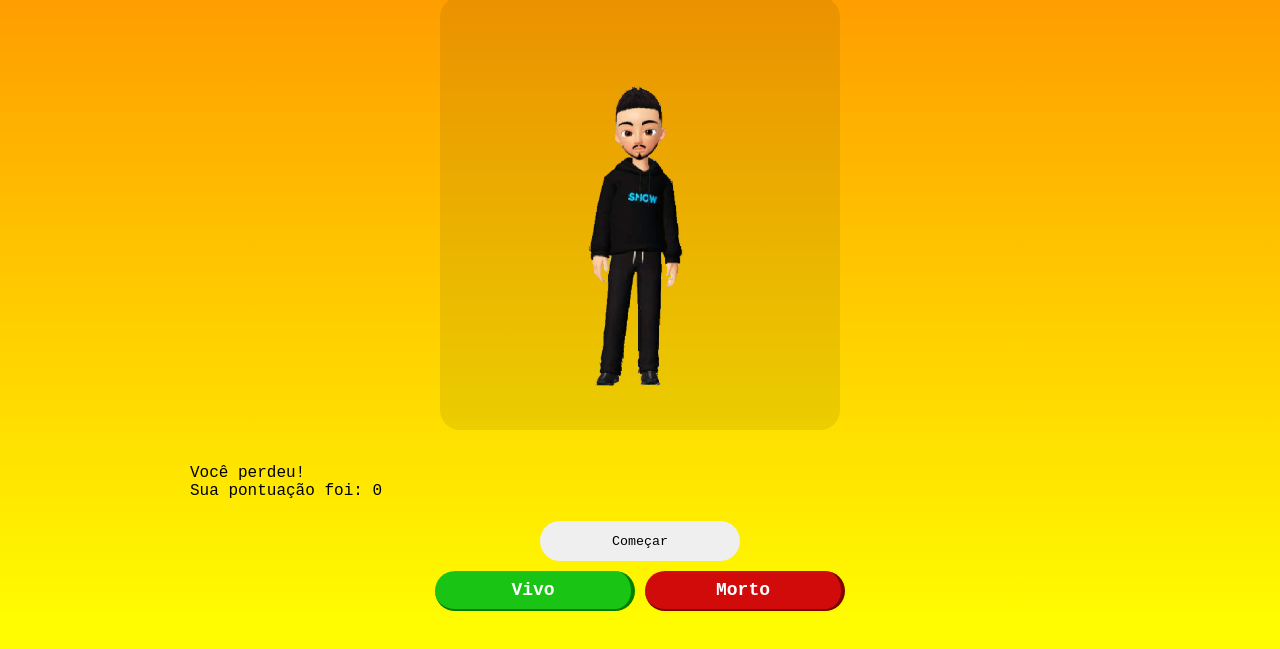
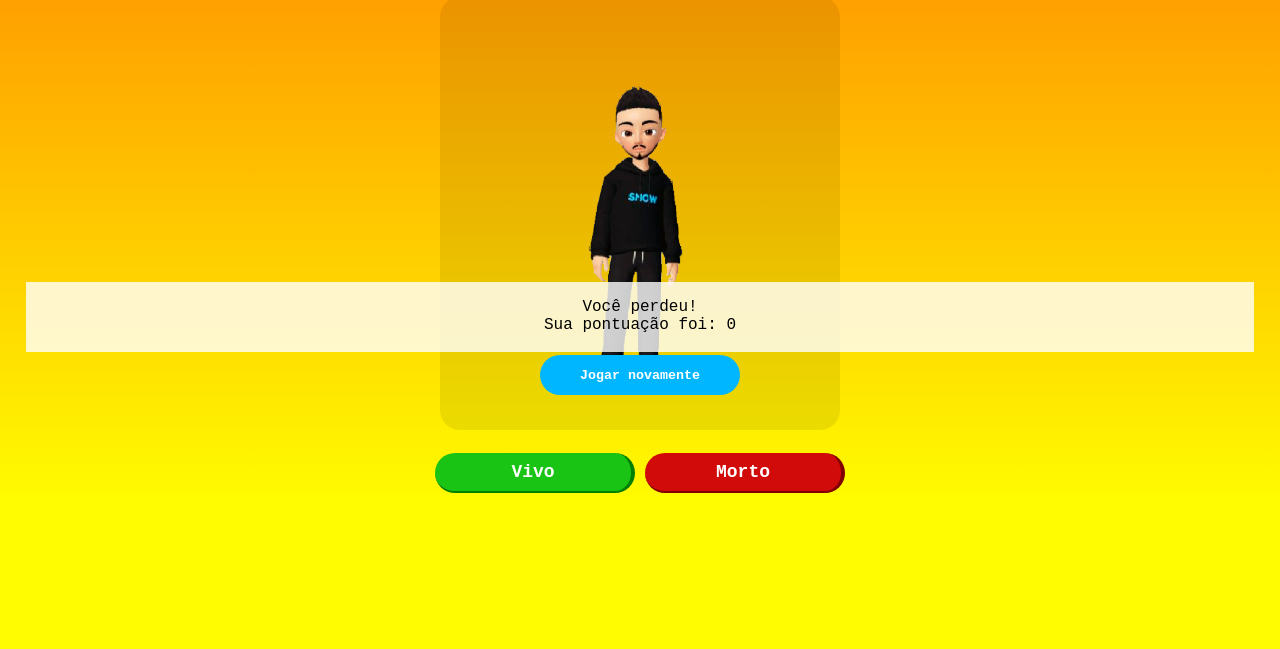
Before and after one commit to jardeson777/VivoMorto, a plain HTML site: page index.html in a window 1280 px wide. Both pictures are taken after a click on the button "Começar". Shown: the part 83-732 px from the top of the page. Drawn offline with Linux system fonts and the light colour scheme.

Commit message:
Msg de erro e botão jogar novamente, foram adicionados

```diff
--- a/index.html
+++ b/index.html
@@ -23,6 +23,7 @@
 
             <div id="perdeu">
                 <p id="msgErro"></p>
+                <button onclick="jogarNovamente()" id="jogarNovamente"><b>Jogar novamente</b></button>
             </div>
 
             <div id="comeca">
--- a/script.js
+++ b/script.js
@@ -21,15 +21,25 @@ function trocaImagem() {
 }
 
 function iniciar() {
-    if(resposta == indice | resposta == 2) {
+    document.getElementById("comeca").style.display = "none";
+    if(resposta == indice | resposta == 2) { //Se tiver acertado
         score++;
         document.getElementById("score").innerHTML = "score: " + score;
+
         iniciaLoop = setInterval(trocaImagem, 113); //Onde acontece a troca de imagem a cada tempo
+
         document.getElementById("msgErro").innerHTML = "";
-    } else {
+
+        document.getElementById("perdeu").style.display = "none";
+    } else { //Se errou
         document.getElementById("msgErro").innerHTML = "Você perdeu!</br>Sua pontuação foi: " + score;
         score = 0;
         document.getElementById("score").innerHTML = "score: " + score;
+
+        document.getElementById("perdeu").style.display = "block";
+
+        document.getElementById("vivo").disabled = true;
+        document.getElementById("morto").disabled = true;
     }
 }
 
@@ -61,11 +71,10 @@ function respostaMorto() {
     iniciar();
 }
 
-function analisarResposta() {
-    if(resposta == indice) {
-        setTimeout("iniciar()", 1100);
-    } else {
-        clearInterval(iniciaLoop);
-        clearTimeout(paraLoop);
-    }
+function jogarNovamente() {
+    iniciar();
+    document.getElementById("perdeu").style.display = "none";
+
+    document.getElementById("vivo").disabled = false;
+    document.getElementById("morto").disabled = false;
 }
--- a/style.css
+++ b/style.css
@@ -34,10 +34,23 @@ img{
 }
 
 #perdeu{
-    display: flex;
+    display: none;
+    width: 96vw;
+    height: 70px;
+    position: absolute;
+    left: 50%;
+    margin-left: -48vw;
+    top: 50%;
+    margin-top: -35px;
+    text-align: center;
+    background-color: rgba(255, 255, 255, 0.795);
 }
 #msgErro{
     color: black;
+}
+#jogarNovamente{
+    background-color: rgb(0, 183, 255);
+    color: white;
 }
 
 #button, #comeca{
```
